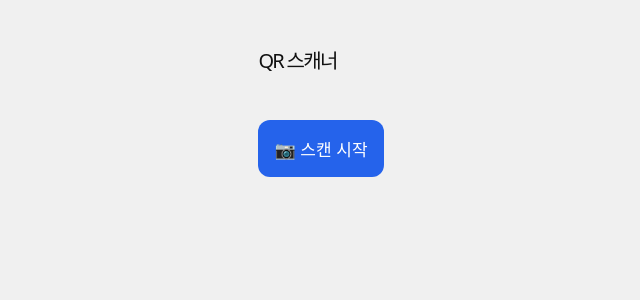
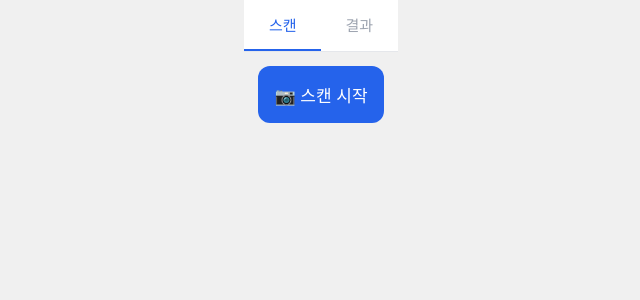
Before and after one commit to hgpark27-alt/qr-scanner, a React (Vite) app: page / in a window 1280 px wide. Shown: the top 300 px of the page, without its empty margins (319-959 px from the left). Built offline with nearby package versions, Linux system fonts and the light colour scheme.

Commit message:
탭 UI, 결과 표 형식, 결과탭 클릭시 카메라 정지

```diff
--- a/src/App.css
+++ b/src/App.css
@@ -9,22 +9,80 @@ body {
 .app {
   max-width: 480px;
   margin: 0 auto;
-  padding: 16px;
   display: flex;
   flex-direction: column;
-  gap: 14px;
   min-height: 100vh;
 }
 
-.top-bar {
+/* 탭 헤더 */
+.tab-bar {
+  display: flex;
+  background: white;
+  border-bottom: 1px solid #e5e7eb;
+  position: sticky;
+  top: 0;
+  z-index: 10;
+}
+
+.tab {
+  flex: 1;
+  padding: 14px;
+  font-size: 15px;
+  font-weight: 500;
+  border: none;
+  background: none;
+  color: #9ca3af;
+  cursor: pointer;
+  border-bottom: 2px solid transparent;
   display: flex;
   align-items: center;
-  justify-content: space-between;
+  justify-content: center;
+  gap: 6px;
 }
 
-h1 { font-size: 20px; color: #111; }
+.tab.active {
+  color: #2563eb;
+  border-bottom-color: #2563eb;
+}
 
-.top-actions { display: flex; gap: 8px; }
+.badge {
+  background: #2563eb;
+  color: white;
+  font-size: 11px;
+  border-radius: 999px;
+  padding: 1px 7px;
+  font-weight: 600;
+}
+
+/* 스캔 패널 */
+.scan-panel {
+  padding: 14px;
+  display: flex;
+  flex-direction: column;
+  gap: 12px;
+}
+
+.camera-wrap { width: 100%; }
+
+#reader {
+  width: 100% !important;
+  aspect-ratio: 1 / 1;
+  border-radius: 12px;
+  overflow: hidden;
+  background: #000;
+  position: relative;
+}
+#reader video {
+  width: 100% !important;
+  height: 100% !important;
+  object-fit: cover;
+  position: absolute;
+  top: 0; left: 0;
+}
+#reader img { display: none; }
+#reader__dashboard_section_swaplink,
+#reader__dashboard_section_csr span,
+#reader__camera_selection { display: none !important; }
 
 .btn-primary {
   background: #2563eb;
@@ -41,12 +99,40 @@ h1 { font-size: 20px; color: #111; }
   background: #ef4444;
   color: white;
   border: none;
-  border-radius: 10px;
-  padding: 12px;
+  border-radius: 12px;
+  padding: 13px;
   font-size: 15px;
   cursor: pointer;
   width: 100%;
-  margin-top: 10px;
+}
+
+.scan-count {
+  text-align: center;
+  font-size: 13px;
+  color: #6b7280;
+}
+
+.error {
+  color: #ef4444;
+  font-size: 13px;
+  background: #fef2f2;
+  padding: 10px 14px;
+  border-radius: 8px;
+}
+
+/* 결과 패널 */
+.result-panel {
+  padding: 12px;
+  display: flex;
+  flex-direction: column;
+  gap: 10px;
+  flex: 1;
+}
+
+.result-actions {
+  display: flex;
+  gap: 8px;
+  justify-content: flex-end;
 }
 
 .btn-share {
@@ -54,7 +140,7 @@ h1 { font-size: 20px; color: #111; }
   color: white;
   border: none;
   border-radius: 8px;
-  padding: 8px 16px;
+  padding: 8px 18px;
   font-size: 14px;
   cursor: pointer;
 }
@@ -69,74 +155,52 @@ h1 { font-size: 20px; color: #111; }
   cursor: pointer;
 }
 
-.scanner-wrap {
-  width: 100%;
-  display: flex;
-  flex-direction: column;
-  align-items: center;
+.empty {
+  text-align: center;
+  color: #9ca3af;
+  font-size: 14px;
+  margin-top: 40px;
 }
 
-#reader {
-  width: 100% !important;
-  aspect-ratio: 1 / 1;
+/* 테이블 */
+.table-wrap {
+  overflow-x: auto;
   border-radius: 10px;
-  overflow: hidden;
-  background: #000;
-  position: relative;
-}
-#reader video {
-  width: 100% !important;
-  height: 100% !important;
-  object-fit: cover;
-  position: absolute;
-  top: 0; left: 0;
-}
-#reader img { display: none; }
-#reader__dashboard_section_swaplink,
-#reader__dashboard_section_csr span,
-#reader__camera_selection { display: none !important; }
-
-.error {
-  color: #ef4444;
-  font-size: 13px;
-  background: #fef2f2;
-  padding: 10px 14px;
-  border-radius: 8px;
+  border: 1px solid #e5e7eb;
+  background: white;
 }
 
-.results { display: flex; flex-direction: column; gap: 8px; }
+table {
+  width: 100%;
+  border-collapse: collapse;
+  font-size: 13px;
+}
 
-.count {
-  font-size: 13px;
+thead {
+  background: #f9fafb;
+}
+
+th {
+  padding: 10px 10px;
+  text-align: left;
+  font-size: 11px;
   color: #6b7280;
   font-weight: 600;
+  border-bottom: 1px solid #e5e7eb;
+  white-space: nowrap;
 }
 
-.item {
-  background: white;
-  border-radius: 10px;
-  padding: 12px 14px;
-  display: flex;
-  align-items: flex-start;
-  gap: 10px;
-  border: 1px solid #e5e7eb;
+td {
+  padding: 10px 10px;
+  color: #111;
+  border-bottom: 1px solid #f3f4f6;
+  word-break: break-all;
 }
 
-.item-num {
-  font-size: 12px;
+tr:last-child td { border-bottom: none; }
+
+td.num {
   color: #9ca3af;
-  min-width: 16px;
-  margin-top: 2px;
+  font-size: 11px;
+  width: 20px;
 }
-
-.item-body p {
-  font-size: 14px;
-  color: #111;
-  line-height: 1.7;
-}
-
-.item-body b {
-  color: #6b7280;
-  font-size: 12px;
-  margin-right: 6px;
-}
--- a/src/App.jsx
+++ b/src/App.jsx
@@ -3,30 +3,23 @@ import { Html5Qrcode, Html5QrcodeSupportedFormats } from 'html5-qrcode'
 import './App.css'
 
 function parseLabel(raw) {
-  // 제어문자(GS/RS 등) 제거
   const s = raw.replace(/[\x00-\x1f]/g, '')
-
   const pPos = s.indexOf('P')
   const tPos = s.indexOf('1T')
   const lPos = s.indexOf('L', tPos)
-
-  // 엑셀 공식 동일 로직: MID(s, FIND("P")+12, FIND("1T")-FIND("P")-12)
   const pn = pPos >= 0 ? s.substring(pPos + 1, pPos + 11) : ''
   const sn = pPos >= 0 && tPos > pPos ? s.substring(pPos + 12, tPos) : ''
   const so = tPos >= 0 && lPos > tPos ? s.substring(tPos + 2, lPos) : ''
-
   return { pn, sn, so }
 }
 
 export default function App() {
   const [started, setStarted] = useState(false)
+  const [tab, setTab]         = useState('scan')   // 'scan' | 'result'
   const [items, setItems]     = useState([])
   const [error, setError]     = useState(null)
   const scannerRef = useRef(null)
   const seenRef    = useRef(new Set())
-  const itemsRef   = useRef([])
-
-  itemsRef.current = items
 
   const launch = async () => {
     setError(null)
@@ -35,18 +28,13 @@ export default function App() {
         Html5QrcodeSupportedFormats.QR_CODE,
         Html5QrcodeSupportedFormats.DATA_MATRIX,
       ],
-      useBarCodeDetectorIfSupported: true, // iOS 네이티브 인식 엔진
+      useBarCodeDetectorIfSupported: true,
       verbose: false,
     })
     scannerRef.current = scanner
-
     try {
       await scanner.start(
-        {
-          facingMode: 'environment',
-          width:  { ideal: 3840 },  // 최대 해상도 요청
-          height: { ideal: 2160 },
-        },
+        { facingMode: 'environment', width: { ideal: 3840 }, height: { ideal: 2160 } },
         { fps: 10 },
         (text) => {
           if (seenRef.current.has(text)) return
@@ -66,15 +54,20 @@ export default function App() {
     setStarted(false)
   }
 
-  const clearAll = () => {
-    setItems([])
-    seenRef.current.clear()
+  const switchTab = (next) => {
+    setTab(next)
+    // 결과 탭 → 카메라 일시 정지
+    if (next === 'result' && started) stop()
   }
 
+  const clearAll = () => { setItems([]); seenRef.current.clear() }
+
   const handleShare = async () => {
-    const text = [...items].reverse().map((it, i) =>
-      `${i + 1}. S/N: ${it.sn || '-'} | P/N: ${it.pn || '-'} | S/O: ${it.so || '-'}`
+    const header = 'S/N\tP/N\tS/O'
+    const rows = [...items].reverse().map(it =>
+      `${it.sn || '-'}\t${it.pn || '-'}\t${it.so || '-'}`
     ).join('\n')
+    const text = header + '\n' + rows
     if (navigator.share) {
       await navigator.share({ text })
     } else {
@@ -87,41 +80,70 @@ export default function App() {
 
   return (
     <div className="app">
-      <div className="top-bar">
-        <h1>QR 스캐너</h1>
-        {items.length > 0 && (
-          <div className="top-actions">
-            <button className="btn-share" onClick={handleShare}>공유</button>
-            <button className="btn-clear" onClick={clearAll}>초기화</button>
-          </div>
-        )}
+      {/* 탭 헤더 */}
+      <div className="tab-bar">
+        <button
+          className={`tab ${tab === 'scan' ? 'active' : ''}`}
+          onClick={() => setTab('scan')}
+        >스캔</button>
+        <button
+          className={`tab ${tab === 'result' ? 'active' : ''}`}
+          onClick={() => switchTab('result')}
+        >
+          결과 {items.length > 0 && <span className="badge">{items.length}</span>}
+        </button>
       </div>
 
-      {/* 카메라 영역 — 항상 DOM에 존재 */}
-      <div className="scanner-wrap" style={{ display: started ? 'flex' : 'none' }}>
-        <div id="reader" />
-        <button className="btn-cancel" onClick={stop}>스캔 종료</button>
-      </div>
-
-      {!started && (
-        <button className="btn-primary" onClick={launch}>📷 스캔 시작</button>
+      {/* 스캔 탭 */}
+      {tab === 'scan' && (
+        <div className="scan-panel">
+          <div className="camera-wrap" style={{ display: started ? 'block' : 'none' }}>
+            <div id="reader" />
+          </div>
+          {started ? (
+            <button className="btn-cancel" onClick={stop}>스캔 종료</button>
+          ) : (
+            <button className="btn-primary" onClick={launch}>📷 스캔 시작</button>
+          )}
+          {error && <p className="error">{error}</p>}
+          {items.length > 0 && (
+            <p className="scan-count">인식 {items.length}개 — 결과 탭에서 확인</p>
+          )}
+        </div>
       )}
 
-      {error && <p className="error">{error}</p>}
-
-      {items.length > 0 && (
-        <div className="results">
-          <p className="count">인식 {items.length}개</p>
-          {items.map((item, i) => (
-            <div key={i} className="item">
-              <span className="item-num">{items.length - i}</span>
-              <div className="item-body">
-                <p><b>S/N</b> {item.sn || '—'}</p>
-                <p><b>P/N</b> {item.pn || '—'}</p>
-                <p><b>S/O</b> {item.so || '—'}</p>
-              </div>
+      {/* 결과 탭 */}
+      {tab === 'result' && (
+        <div className="result-panel">
+          <div className="result-actions">
+            {items.length > 0 && (
+              <>
+                <button className="btn-share" onClick={handleShare}>공유</button>
+                <button className="btn-clear" onClick={clearAll}>초기화</button>
+              </>
+            )}
+          </div>
+          {items.length === 0 ? (
+            <p className="empty">스캔된 항목이 없습니다</p>
+          ) : (
+            <div className="table-wrap">
+              <table>
+                <thead>
+                  <tr><th>#</th><th>S/N</th><th>P/N</th><th>S/O</th></tr>
+                </thead>
+                <tbody>
+                  {items.map((item, i) => (
+                    <tr key={i}>
+                      <td className="num">{items.length - i}</td>
+                      <td>{item.sn || '—'}</td>
+                      <td>{item.pn || '—'}</td>
+                      <td>{item.so || '—'}</td>
+                    </tr>
+                  ))}
+                </tbody>
+              </table>
             </div>
-          ))}
+          )}
         </div>
       )}
     </div>
```
